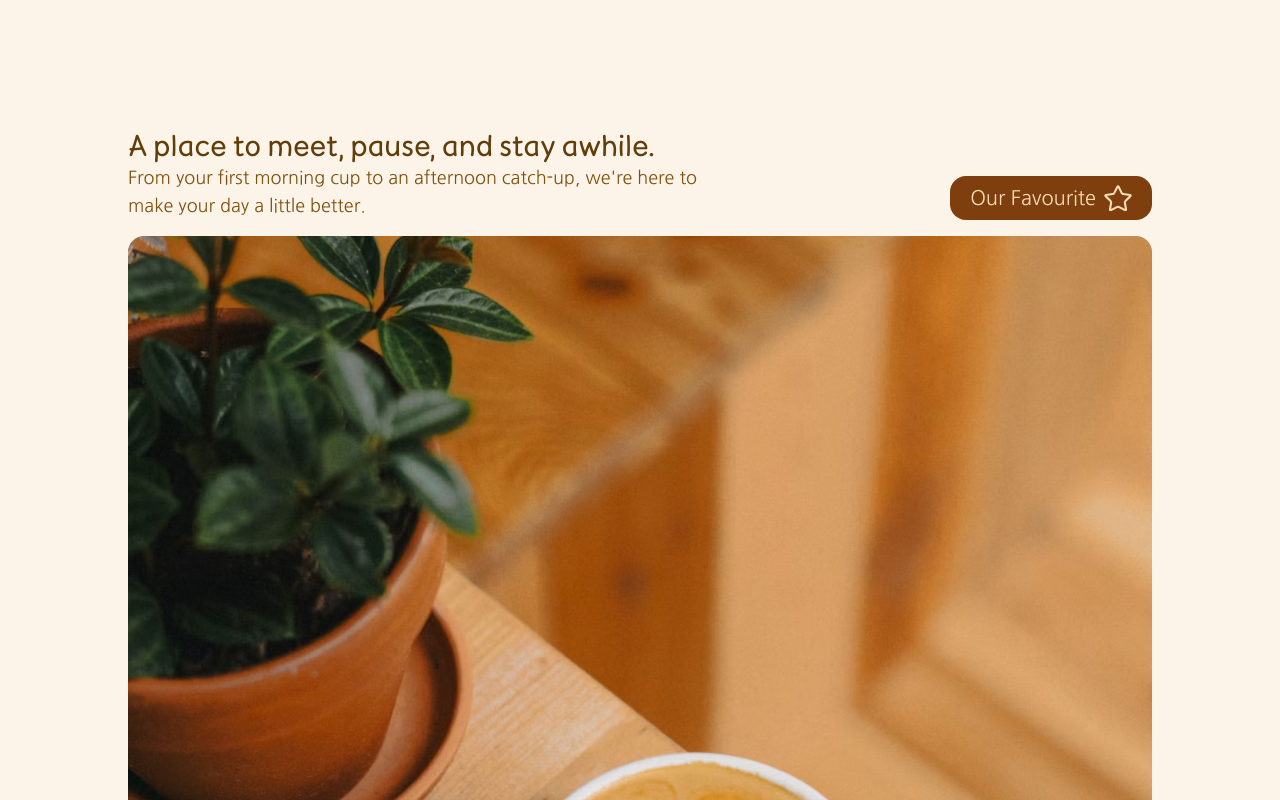
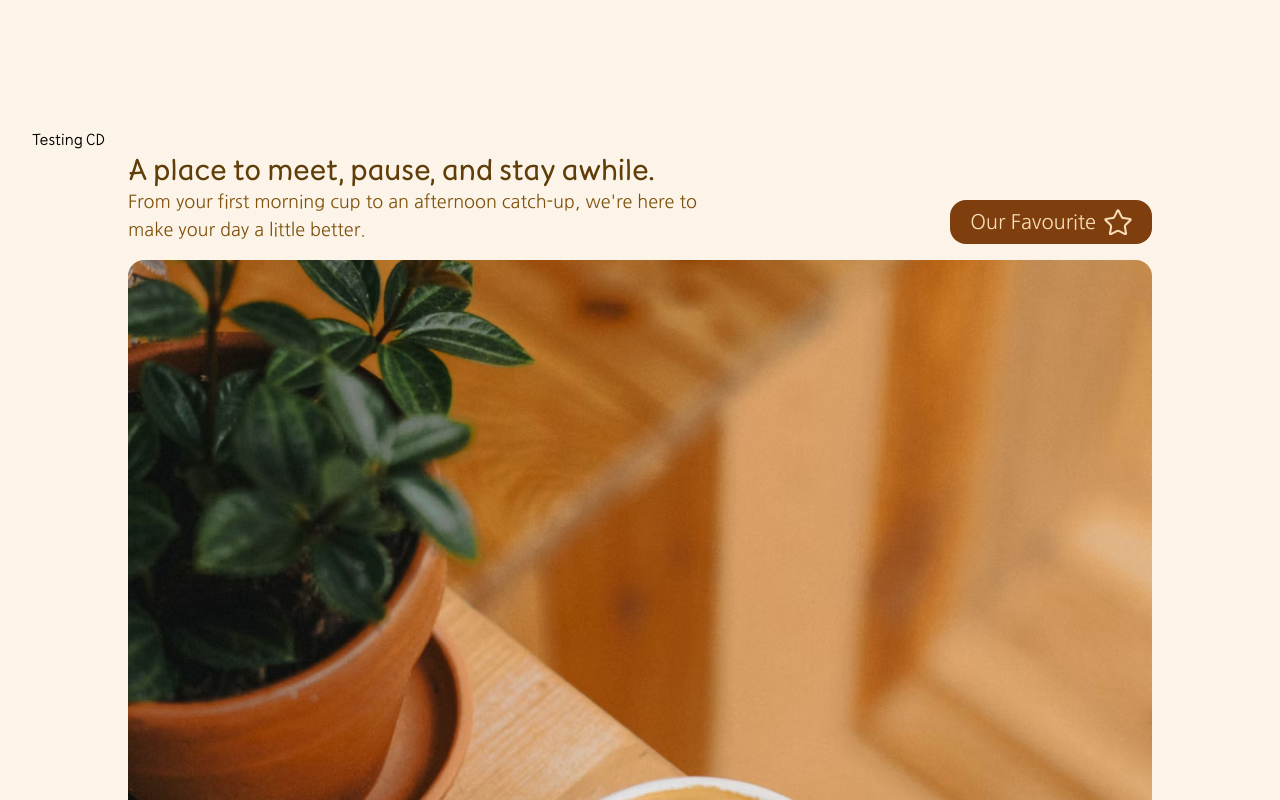
Before and after one commit to maninder56/web-development, a Next.js app in the folder frontend/coffee-shop/: page / in a window 1280 px wide. Shown: the top 800 px of the page. Built offline with nearby package versions, Linux system fonts and the light colour scheme.

Commit message:
testing CD

```diff
--- a/frontend/coffee-shop/src/app/page.tsx
+++ b/frontend/coffee-shop/src/app/page.tsx
@@ -11,6 +11,7 @@ export default function Home() {
   return (
     <div className='m-1 mt-4 sm:m-4 md:m-8 transition-[margin] duration-500 ease-in-out'>
       <section>
+        <h1>Testing CD</h1>
         <div className='flex justify-center mb-4'>
           <div className='flex-1 max-w-5xl flex flex-col sm:flex-row justify-between'>
             <div className='m-auto sm:m-0 sm:mr-2 max-w-xl text-center sm:text-start'>
```
